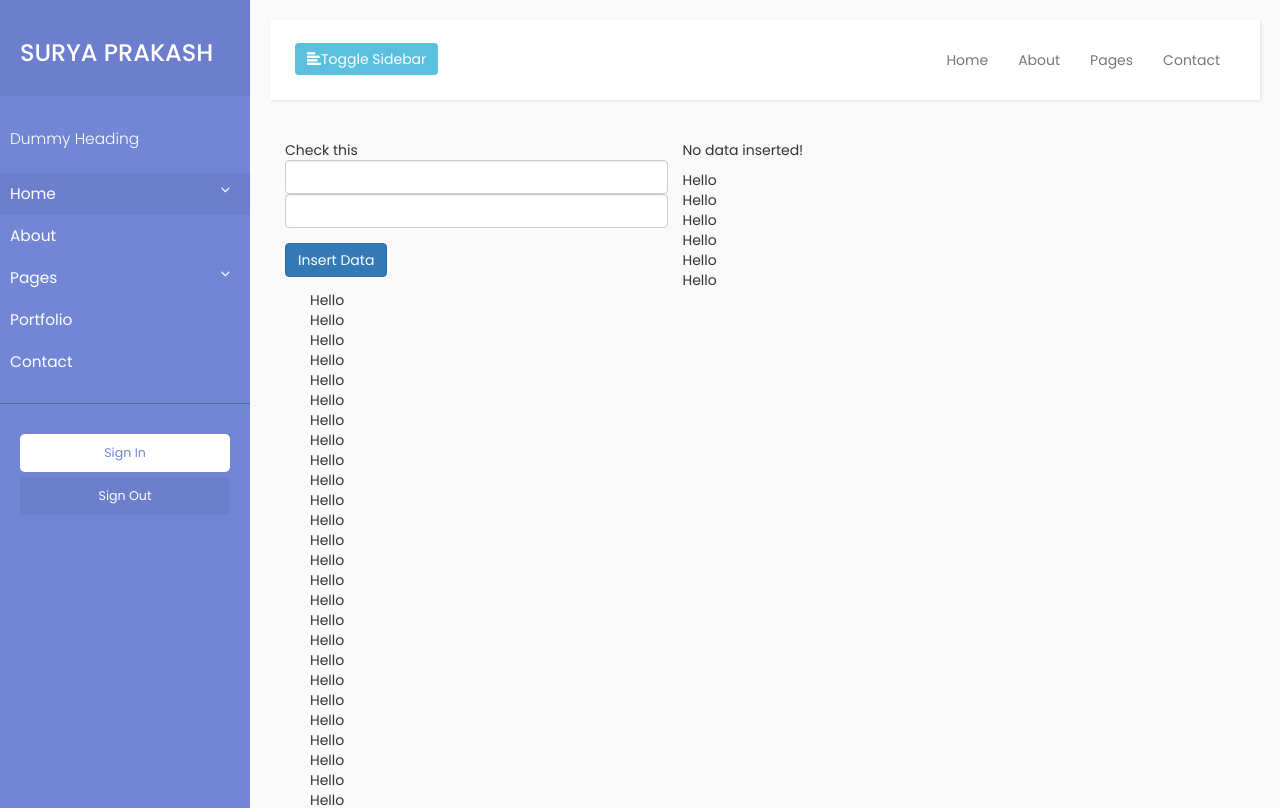
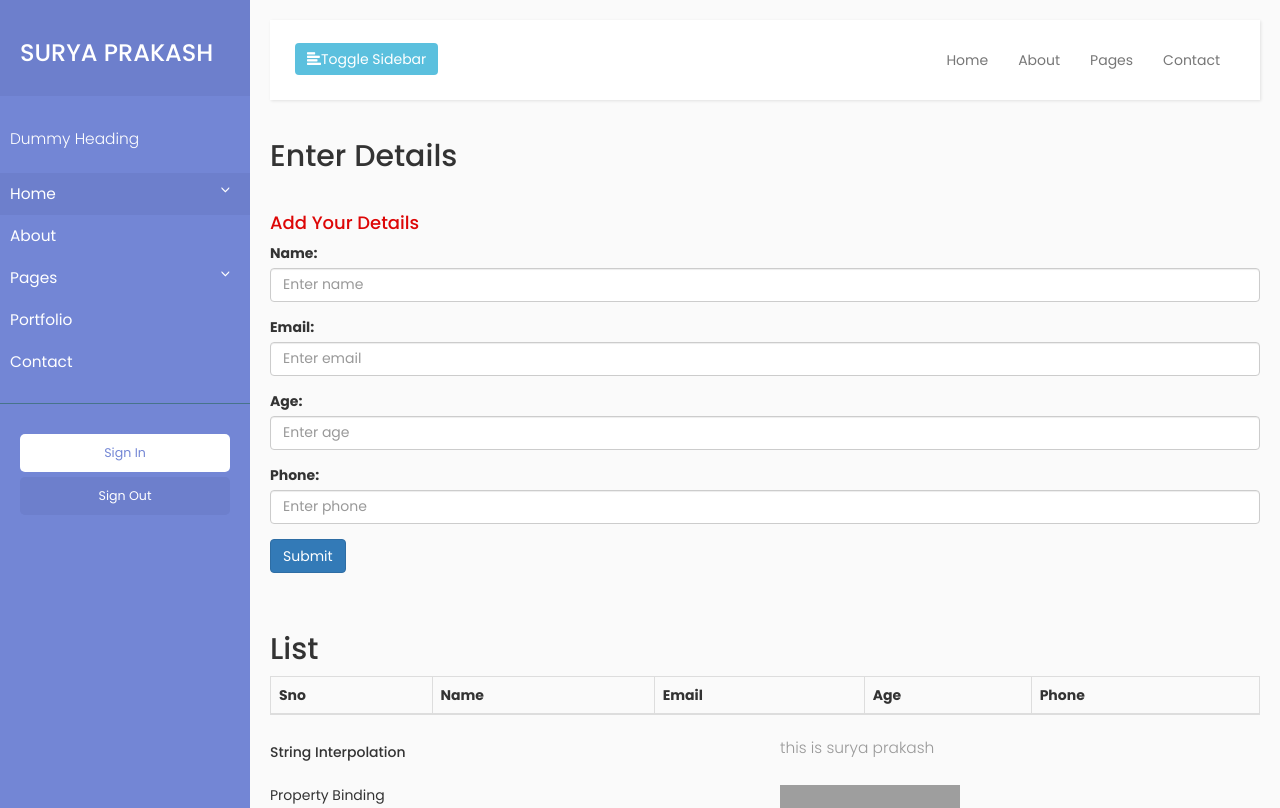
Before and after one commit to suryabogadhi/angular0.2, an Angular app: page / in a window 1280 px wide. Shown: the top 808 px of the page. Built offline with nearby package versions, Linux system fonts and the light colour scheme; grey boxes are pictures that could not be loaded.

Commit message:
student details task completed

```diff
--- a/src/app/app.module.ts
+++ b/src/app/app.module.ts
@@ -8,6 +8,7 @@ import { SidebarComponent } from './sidebar/sidebar.component';
 import { FooterComponent } from './footer/footer.component';
 import { BodyComponent } from './body/body.component';
 import { Body1Component } from './body/body1/body1.component';
+import { Body2Component } from './body/body2/body2.component';
 
 
 @NgModule({
@@ -17,7 +18,8 @@ import { Body1Component } from './body/body1/body1.component';
     SidebarComponent,
     FooterComponent,
     BodyComponent,
-    Body1Component
+    Body1Component,
+    Body2Component
   ],
   imports: [
     BrowserModule,
--- a/src/app/body/body.component.html
+++ b/src/app/body/body.component.html
@@ -1,4 +1,6 @@
-<app-body1></app-body1>
+
+<app-body2></app-body2>
+<!-- <app-body1></app-body1>-->
 
 <div class="row">
   <div class="col-lg-6 form-group">
--- a/src/app/body/body1/body1.component.html
+++ b/src/app/body/body1/body1.component.html
@@ -16,18 +16,31 @@
 </ng-template>
 
 <ul>
+  <li *ngFor="let student of students;">
+    <div *ngIf="student.age>50">{{student.name}} {{ student.age }}</div>
+  </li>
+</ul>
+
+
+<!--
+<ul>
   <li *ngFor="let student of students; let i of index">
     <div *ngIf="student.age>50">{{i}} {{student.name}} {{ student.age }}</div>
   </li>
 </ul>
+-->
 
 
+
+<!--
 <ul>
   <li *ngFor="let index of myCount;">
     <div>Hello</div>
   </li>
 </ul>
-
+-->
 <div class="col-sm-12"></div>
 <div class="clearfix"></div>
+<br>
+<br>
 <hr>
--- a/src/app/body/body1/body1.component.ts
+++ b/src/app/body/body1/body1.component.ts
@@ -13,7 +13,7 @@ export class Body1Component implements OnInit {
     {name:"teja",age:52}
   ];
 
-  myCount = Array(1000).fill(0).map((x,a)=>a);
+  //myCount = Array(1000).fill(0).map((x,a)=>a);
 
   name = "";
   age  = null;
--- /dev/null
+++ b/src/app/body/body2/body2.component.html
@@ -0,0 +1,70 @@
+<div>
+    <h2>Enter Details</h2>
+    <br>
+
+      <div *ngIf="sts then ss1 else ss2"></div>
+      <ng-template #ss1>
+      <h4 style="color:rgb(61, 110, 8)">{{status}}</h4>
+      </ng-template>
+
+      <ng-template #ss2>
+          <h4 style="color:rgb(221, 6, 6)">{{status}}</h4>
+      </ng-template>
+
+
+
+    <form>
+
+        <div class="form-group">
+          <label for="email">Name:</label>
+          <input type="text" class="form-control"  placeholder="Enter name" name="name" (input)="addName($event)">
+        </div>
+
+        <div class="form-group">
+          <label for="pwd">Email:</label>
+          <input type="text" class="form-control"  placeholder="Enter email" name="email" (input)="addEmail($event)">
+        </div>
+
+        <div class="form-group">
+          <label for="pwd">Age:</label>
+          <input type="text" class="form-control"  placeholder="Enter age" name="age" (input)="addAge($event)">
+        </div>
+
+        <div class="form-group">
+            <label for="pwd">Phone:</label>
+            <input type="text" class="form-control"  placeholder="Enter phone" name="phone" (input)="addPhone($event)">
+        </div>
+
+      <button type="submit" class="btn btn-primary" (click)="addstudent()">Submit</button>
+    </form>
+  </div>
+  <br>
+  <br>
+
+  <div>
+      <h2>List</h2>
+      <table class="table table-bordered">
+        <thead>
+
+          <tr>
+            <th>Sno</th>
+            <th>Name</th>
+            <th>Email</th>
+            <th>Age</th>
+            <th>Phone</th>
+          </tr>
+
+        </thead>
+        <tbody>
+
+          <tr *ngFor="let students of studentList; let i of index">
+            <td>{{ i + 1 }}</td>
+            <td>{{students.name}}</td>
+            <td>{{students.email}}</td>
+            <td>{{students.age}}<span *ngIf="students.age>18" style="color:green">(E)</span></td>
+            <td>{{students.phone}}</td>
+          </tr>
+
+        </tbody>
+      </table>
+    </div>
--- /dev/null
+++ b/src/app/body/body2/body2.component.ts
@@ -0,0 +1,65 @@
+import { Component, OnInit } from '@angular/core';
+
+@Component({
+  selector: 'app-body2',
+  templateUrl: './body2.component.html',
+  styleUrls: ['./body2.component.css']
+})
+
+export class Body2Component implements OnInit {
+
+  constructor() { }
+
+  ngOnInit() {
+  }
+
+  name = "";
+  email = "";
+  age = null;
+  phone = null;
+  status = "Add Your Details";
+  sts = false;
+
+  studentList = [
+    {name:"surya",email:"surya@gmail.com",age:24,phone:9908035150},
+    {name:"Prakash",email:"prakash@gmail.com",age:23,phone:8908035150},
+    {name:"Raj",email:"raj@gmail.com",age:23,phone:7908035150}
+  ];
+
+  addName(event:Event){
+    this.name = (<HTMLInputElement>event.target).value;
+    console.log(this.name);
+  }
+
+  addEmail(event:Event){
+    this.email = (<HTMLInputElement>event.target).value;
+    console.log(this.email);
+
+  }
+
+  addAge(event:Event){
+    this.age = (<HTMLInputElement>event.target).value;
+    console.log(this.age);
+
+  }
+
+  addPhone(event:Event){
+    this.phone = (<HTMLInputElement>event.target).value;
+    console.log(this.phone);
+
+  }
+
+  addstudent(){
+    console.log('hai');
+    this.studentList.push({name:this.name,email:this.email,age:this.age,phone:this.phone},)
+    this.status = "Hello "+this.name+" your data is added";
+    this.name  = "";
+    this.email = "";
+    this.age   = null;
+    this.phone   = null;
+    this.sts   = true;
+    //console.log(this.students);
+
+  }
+
+}
```
Also changed, not shown: .angular-cli.json, src/app/body/body2/body2.component.css (added), 1 other file (tests, documents, lock files or other folders).
